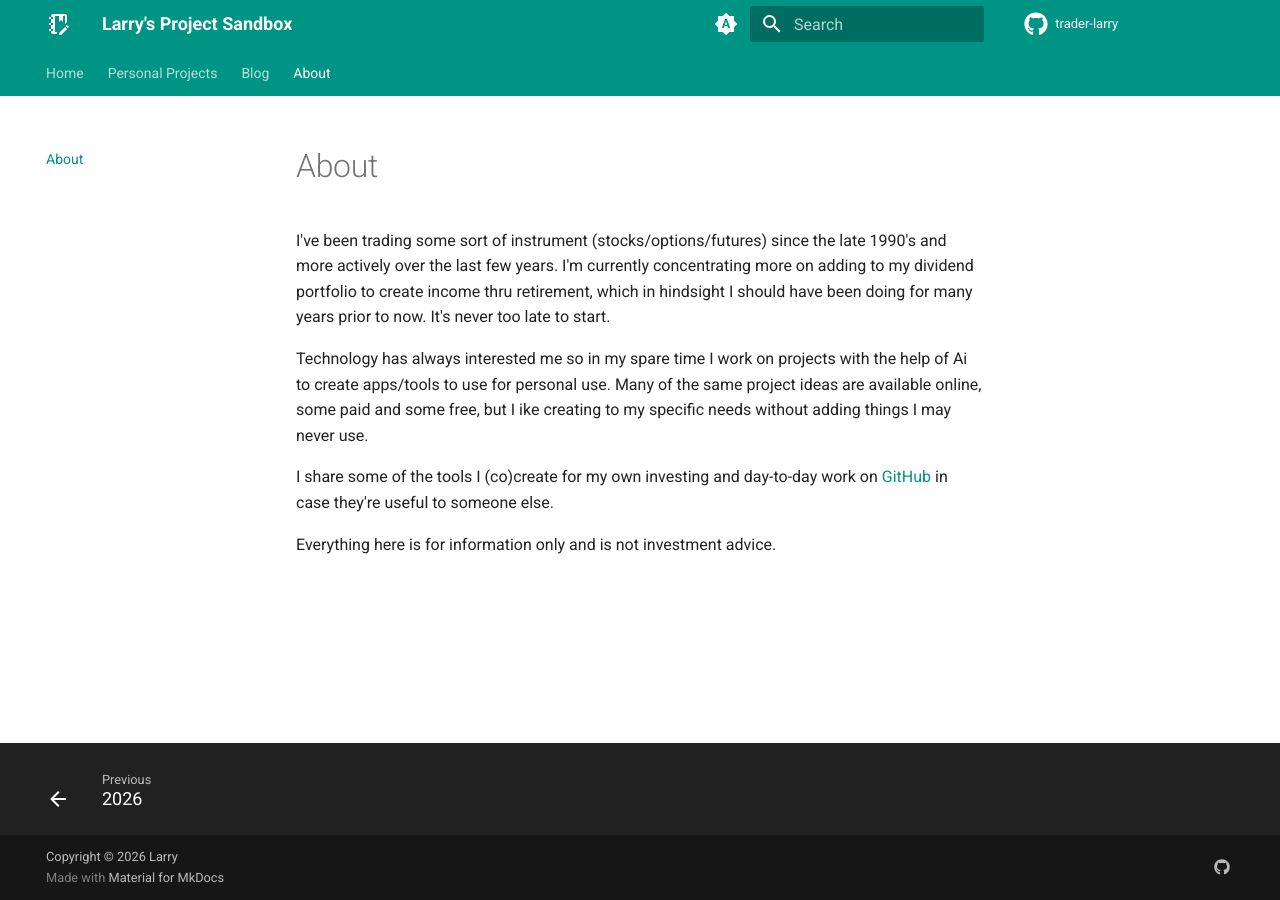
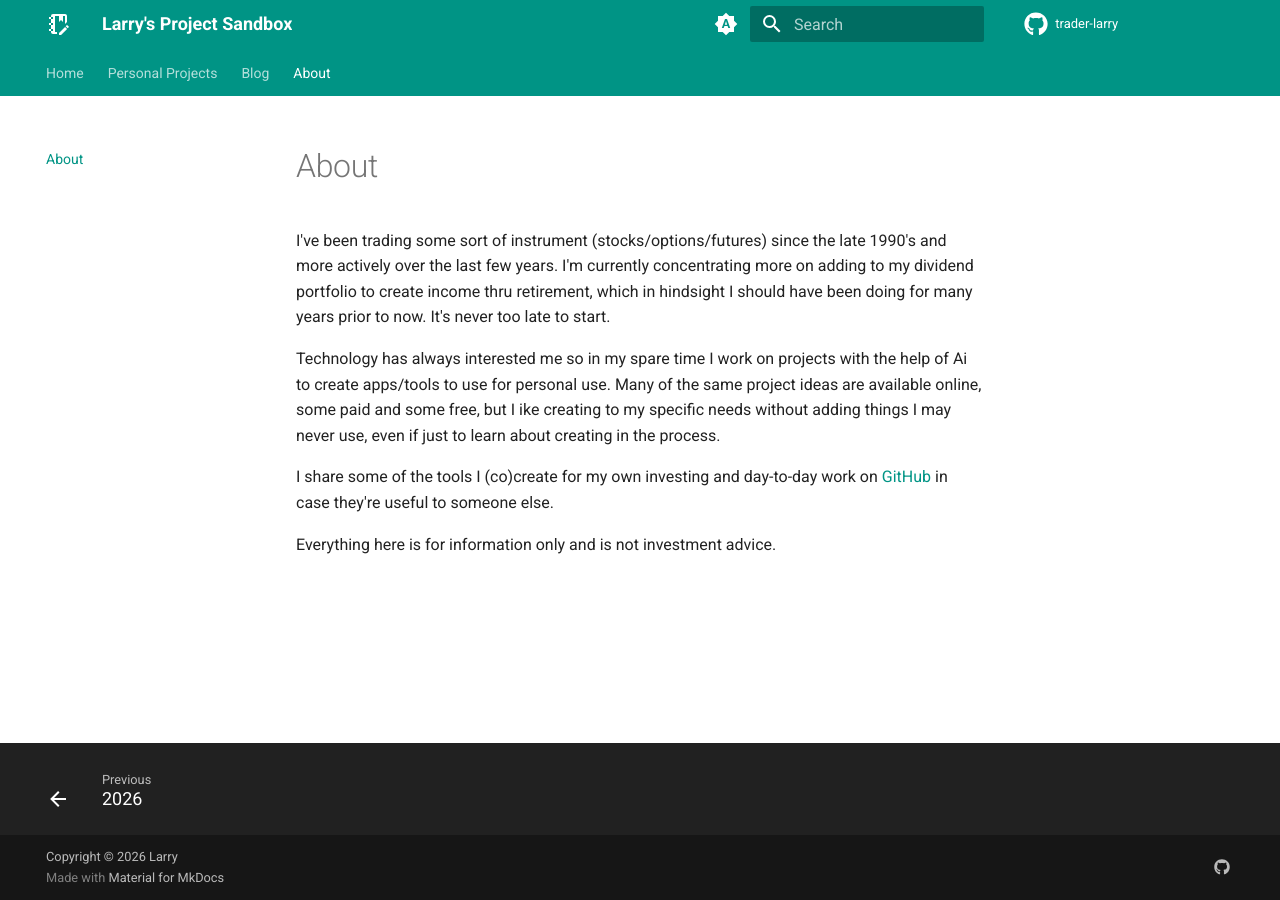
Before and after one commit to trader-larry/trader-larry.github.io, an MkDocs documentation site: the page built from docs/about.md, in a window 1280 px wide. Built offline with MkDocs 1.6.1 and Material for MkDocs 9.7.7, drawn with Linux system fonts in a browser that asks for light colours.

Commit message:
edited about

```diff
--- a/docs/about.md
+++ b/docs/about.md
@@ -2,7 +2,7 @@
 
 I've been trading some sort of instrument (stocks/options/futures) since the late 1990's and more actively over the last few years. I'm currently concentrating more on adding to my dividend portfolio to create income thru retirement, which in hindsight I should have been doing for many years prior to now. It's never too late to start.
 
-Technology has always interested me so in my spare time I work on projects with the help of Ai to create apps/tools to use for personal use. Many of the same project ideas are available online, some paid and some free, but I ike creating to my specific needs without adding things I may never use.
+Technology has always interested me so in my spare time I work on projects with the help of Ai to create apps/tools to use for personal use. Many of the same project ideas are available online, some paid and some free, but I ike creating to my specific needs without adding things I may never use, even if just to learn about creating in the process.
 
 I share some of the tools I (co)create for my own investing and day-to-day work on <a href="https://github.com/trader-larry" target="_blank" rel="noopener noreferrer">GitHub</a> in case they're useful to someone else.
 
```
